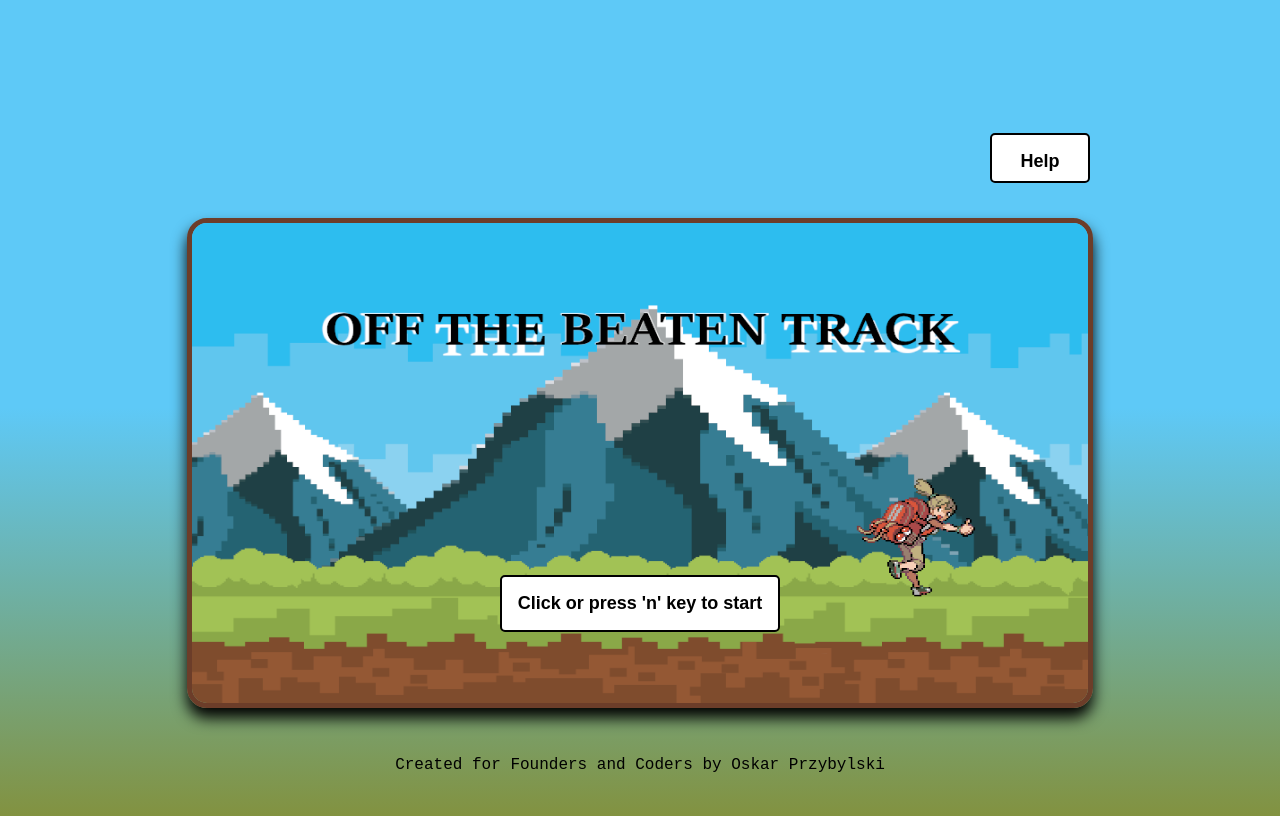
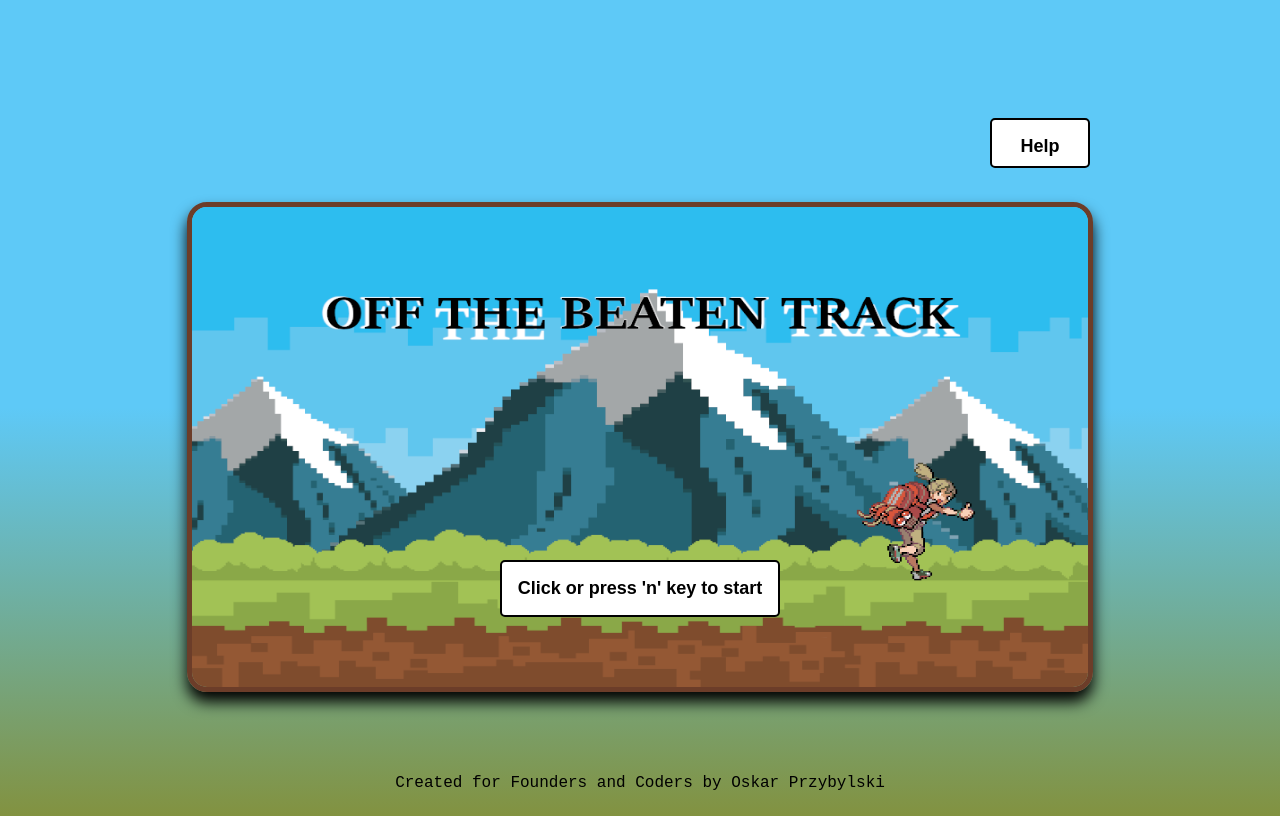
Before and after one commit to oskarprzybylski23/Hiking-Game, a plain HTML site: page index.html in a window 1280 px wide. Drawn offline with Linux system fonts and the light colour scheme.

Commit message:
improved page layout

```diff
--- a/index.html
+++ b/index.html
@@ -14,9 +14,7 @@
         <h1>Off the Beaten Track</h1>
     </header> -->
     <main>
-        <div>
-
-        </div>
+        <div id="game-container">
         <div class="top-content">
             <div class="timer-container">
                 <p id="timer-text">Time to dusk</p>
@@ -25,7 +23,7 @@
             <button type="Button" id="startAgainButton">Start Again</button>
             <button type="Button" id="helpButton">Help</button>
         </div>
-        <div class="game-container">
+        <div class="screen-container">
             <canvas id="game"></canvas>
             <div class="button-container">
                 <button type="button" id="startButton">Click or press 'n' key to start</button>
@@ -71,6 +69,7 @@
                 </div>
             </div>
         </div>
+    </div>
 
     </main>
     <footer>
--- a/styles.css
+++ b/styles.css
@@ -25,7 +25,7 @@ h2 {
 body {
   display: flex;
   flex-direction: column;
-  justify-content: space-around;
+  justify-content: space-between;
   align-items: center;
   font-family: 'Courier New', Courier, monospace;
   height: 100vh;
@@ -35,9 +35,9 @@ body {
   overflow: hidden;
 }
 
-header {
+/* header {
   margin-top: 30px;
-}
+} */
 
 main {
   display: flex;
@@ -50,7 +50,7 @@ main {
 }
 
 footer {
-  position: absolute;
+  /* position: absolute; */
    height: 50px;
    bottom: 10px;
 }
@@ -80,7 +80,7 @@ button:active {
   visibility: hidden;
 }
 
-.game-container {
+.screen-container {
   height: 500px;
   width: 900px;
   display: grid;
@@ -143,6 +143,14 @@ button:active {
   row-gap: 5px;
   grid-column: 2;
   grid-row: 3;
+}
+
+#game-container {
+  display: flex;
+  flex-direction: column;
+  row-gap: 10px;
+  margin-top: 10%;
+
 }
 
 #game {
```
